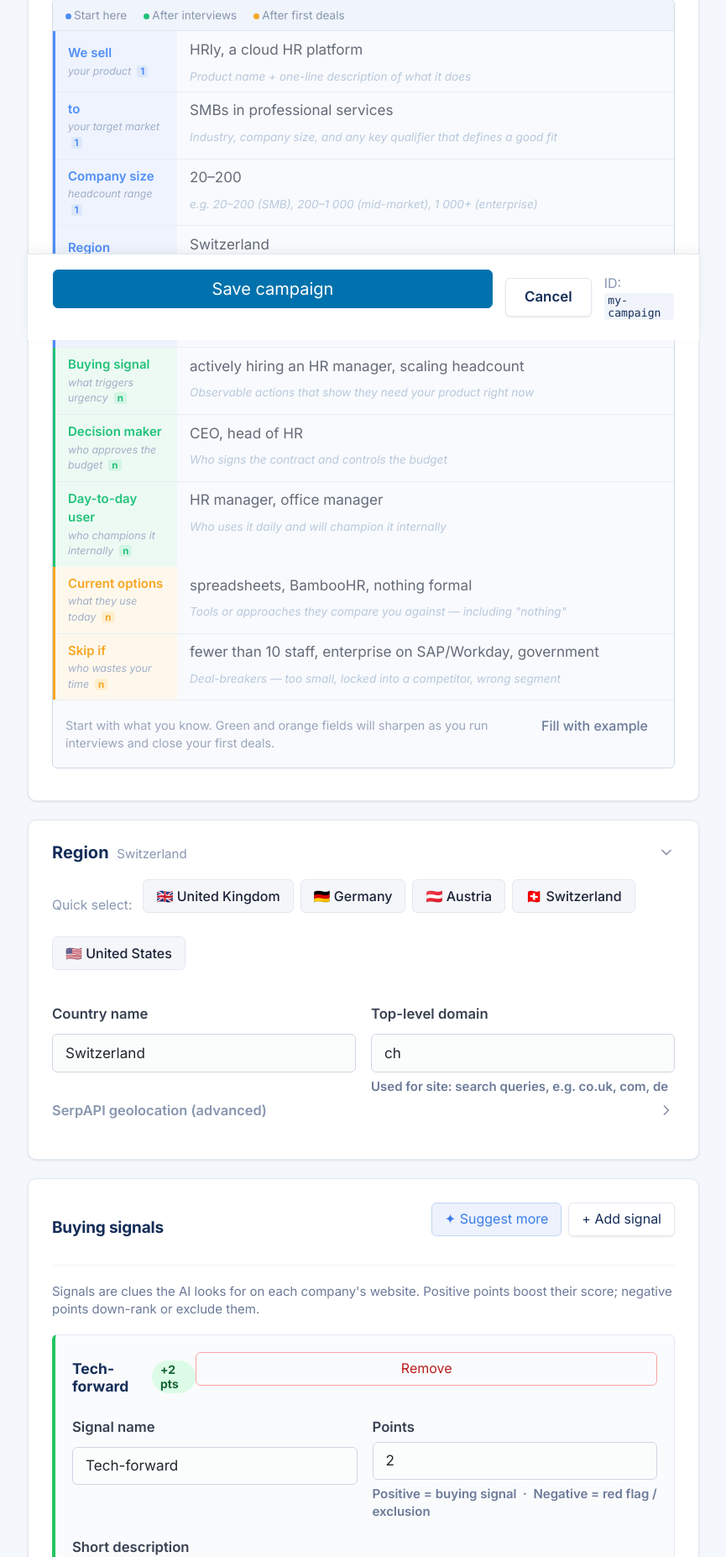
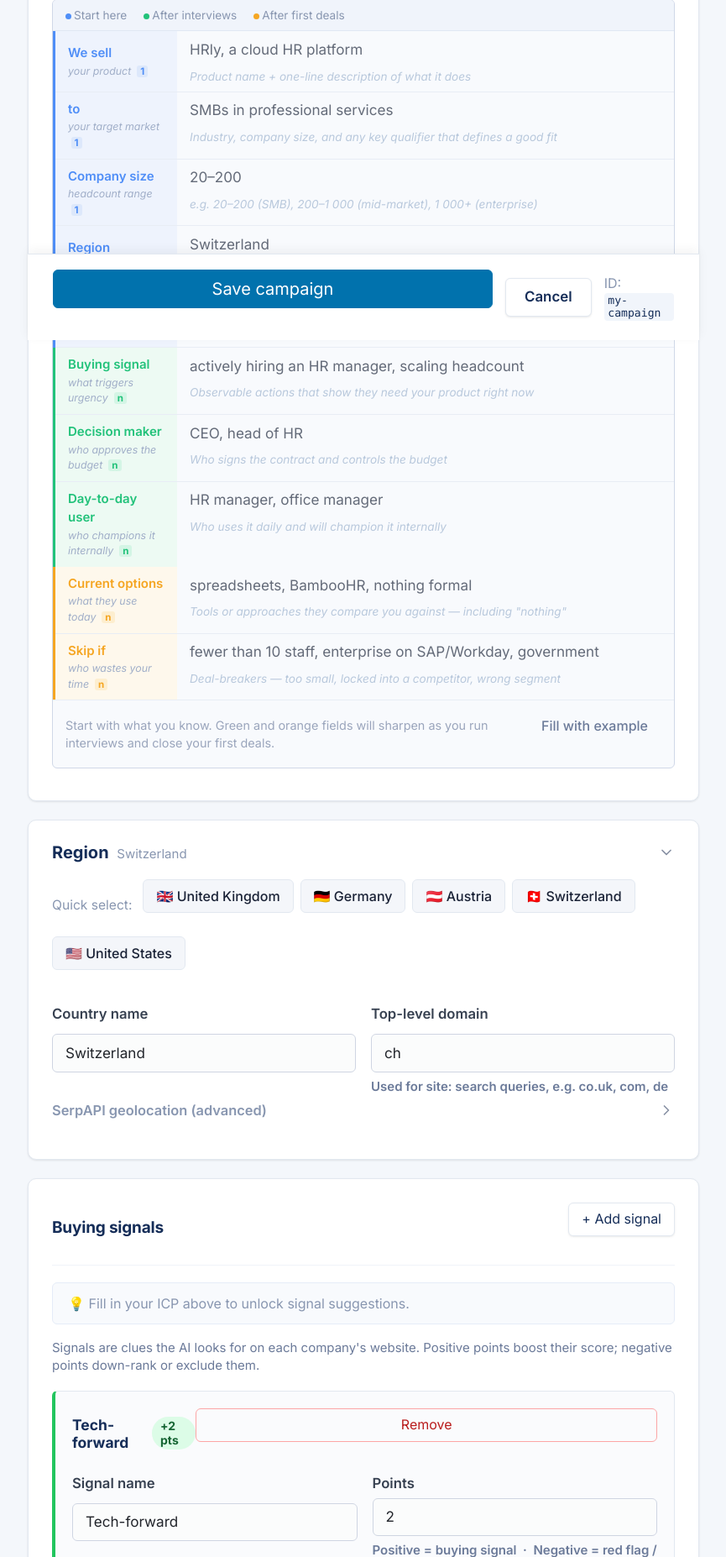
Before and after one commit to tstjep/firstlighthouse, a FastAPI app: page /campaigns/new in a window 1280 px wide. Shown: the part 395-2249 px from the top of the page at 84% size, without its empty margins (7-872 px from the left). Run offline with FastAPI, Linux system fonts and the light colour scheme; some libraries are stand-ins or nearby versions.

Commit message:
feat: guided suggestion flow — stage-aware buttons and hints
Stage 0 (no ICP): all suggest buttons hidden, hint nudges user to fill ICP
Stage 1 (ICP filled, no signals): show Suggest signals button + inline hint
Stage 2+ (has signals): show Suggest signals + Suggest more + Suggest roles in contacts
updateStageUI() drives all visibility; wired to ICP input, signal inject/remove, roles textarea
Rename AI-branded labels (AI signal suggestions → Signal suggestions, Thinking → Loading, etc.)

Co-Authored-By: Claude Sonnet 4.6 <noreply@anthropic.com>

```diff
--- a/frontend/templates/editor.html
+++ b/frontend/templates/editor.html
@@ -238,17 +238,20 @@
   <div class="section" id="signals-section">
     <div class="section-header">
       <h2>Buying signals</h2>
-      <div style="display:flex; gap:0.4rem;">
+      <div style="display:flex; gap:0.4rem; align-items:center;">
         <button type="button" id="suggestBtn" onclick="fetchSuggestions()"
                 class="btn-ai btn-sm" style="display:none;">
-          ✦ Suggest from ICP
+          ✦ Suggest signals
         </button>
-        <button type="button" id="suggestMoreBtn" onclick="fetchMoreSuggestions()" class="btn-ai btn-sm">
+        <button type="button" id="suggestMoreBtn" onclick="fetchMoreSuggestions()"
+                class="btn-ai btn-sm" style="display:none;">
           ✦ Suggest more
         </button>
         <button type="submit" name="action" value="add_signal" class="btn-sm secondary">+ Add signal</button>
       </div>
     </div>
+
+    <div id="signalsStageHint" style="display:none; margin-bottom:0.85rem; font-size:0.8rem; color:#8896b0; background:#f8fafd; border:1px solid #e5ecf8; border-radius:var(--radius-sm); padding:0.6rem 0.9rem;"></div>
 
     <p class="help" style="margin-bottom: 1rem;">
       Signals are clues the AI looks for on each company's website. Positive points boost their score; negative points down-rank or exclude them.
@@ -257,7 +260,7 @@
     <!-- AI "suggest from ICP" panel -->
     <div id="suggestionPanel" style="display:none; margin-bottom:1rem; border:1px solid #b0c4de; border-radius:var(--radius); background:#f7f9ff; padding:1.1rem 1.25rem;">
       <div style="display:flex; align-items:center; justify-content:space-between; margin-bottom:0.85rem;">
-        <span style="font-size:0.85rem; font-weight:700; color:var(--brand);">✦ AI signal suggestions</span>
+        <span style="font-size:0.85rem; font-weight:700; color:var(--brand);">✦ Signal suggestions</span>
         <button type="button" onclick="dismissSuggestions()"
                 class="btn-ghost btn-sm">dismiss ×</button>
       </div>
@@ -272,12 +275,12 @@
     <!-- AI "suggest more" panel -->
     <div id="moreSuggestionPanel" style="display:none; margin-bottom:1rem; border:1px solid #b0c4de; border-radius:var(--radius); background:#f7f9ff; padding:1.1rem 1.25rem;">
       <div style="display:flex; align-items:center; justify-content:space-between; margin-bottom:0.85rem;">
-        <span style="font-size:0.85rem; font-weight:700; color:var(--brand);">✦ Additional signal ideas</span>
+        <span style="font-size:0.85rem; font-weight:700; color:var(--brand);">✦ More signal ideas</span>
         <button type="button" onclick="dismissMoreSuggestions()"
                 class="btn-ghost btn-sm">dismiss ×</button>
       </div>
       <p style="font-size:0.78rem; color:#6b7a99; margin:0 0 1rem;">
-        Suggestions that complement your existing signals — gaps the AI noticed based on your ICP.
+        Signals that complement what you already have — gaps spotted based on your ICP.
       </p>
       <div id="moreSuggestionCards" style="display:flex; flex-direction:column; gap:0.65rem;"></div>
       <div id="moreSuggestError" style="display:none; font-size:0.82rem; color:var(--danger); margin-top:0.5rem;"></div>
@@ -349,17 +352,15 @@
   <div class="section" id="contacts-section">
     <div class="section-header">
       <h2>Contacts to find</h2>
+      <button type="button" id="suggestRolesBtn" onclick="fetchRoleSuggestions()"
+              class="btn-ai btn-sm" style="display:none;">
+        ✦ Suggest roles
+      </button>
     </div>
 
     <div>
-      <span style="display:flex; align-items:baseline; justify-content:space-between; gap:0.5rem; margin-bottom:0.35rem;">
+      <span style="display:flex; align-items:baseline; gap:0.5rem; margin-bottom:0.35rem;">
         <span style="font-size:0.835rem; font-weight:600; color:#374151;">Roles to target</span>
-        <button type="button"
-                onclick="fetchRoleSuggestions()"
-                id="suggestRolesBtn"
-                class="btn-ai btn-sm">
-          ✦ Suggest roles
-        </button>
       </span>
 
       <!-- buyer / user legend -->
@@ -371,13 +372,14 @@
       <textarea name="contact.roles"
                 id="contactRoles"
                 rows="2"
-                placeholder="Managing Partner, Head of HR, Partner, Director">{{ campaign.contact.roles | join(", ") }}</textarea>
+                placeholder="Managing Partner, Head of HR, Partner, Director"
+                oninput="updateStageUI()">{{ campaign.contact.roles | join(", ") }}</textarea>
 
       <!-- role suggestion panel -->
       <div id="roleSuggestionPanel"
            style="display:none; margin-top:0.5rem; border:1px solid #b0c4de; border-radius:var(--radius); background:#f7f9ff; padding:1rem 1.15rem;">
         <div style="display:flex; align-items:center; justify-content:space-between; margin-bottom:0.5rem;">
-          <span style="font-size:0.85rem; font-weight:700; color:var(--brand);">✦ Suggested roles</span>
+          <span style="font-size:0.85rem; font-weight:700; color:var(--brand);">✦ Role suggestions</span>
           <button type="button" onclick="dismissRolePanel()"
                   class="btn-ghost btn-sm">dismiss ×</button>
         </div>
@@ -534,7 +536,7 @@ async function fetchSuggestions() {
   }
 
   const btn = document.getElementById('suggestBtn');
-  btn.textContent = '⏳ Thinking…';
+  btn.textContent = '⏳ Loading…';
   btn.disabled = true;
 
   document.getElementById('suggestionPanel').style.display = 'block';
@@ -601,7 +603,7 @@ function injectSignal(sig) {
       <h4>
         ${esc(sig.name)}
         <span class="tag ${badgeCls}">${badgeTxt}</span>
-        <span style="font-size:0.68rem; font-weight:400; color:#8896b0; margin-left:0.25rem;">AI suggested</span>
+        <span style="font-size:0.68rem; font-weight:400; color:#8896b0; margin-left:0.25rem;">suggested</span>
       </h4>
       <button type="button" onclick="removeInjectedSignal(this)"
               class="btn-sm btn-danger">Remove</button>
@@ -637,11 +639,13 @@ function injectSignal(sig) {
 
   // Increment count
   countInput.value = idx + 1;
+  updateStageUI();
 }
 
 function removeInjectedSignal(btn) {
   btn.closest('.signal-card').remove();
   renumberSignals();
+  updateStageUI();
 }
 
 function renumberSignals() {
@@ -699,7 +703,7 @@ async function fetchMoreSuggestions() {
   }
 
   const btn = document.getElementById('suggestMoreBtn');
-  btn.textContent = '⏳ Thinking…';
+  btn.textContent = '⏳ Loading…';
   btn.disabled = true;
 
   document.getElementById('moreSuggestionPanel').style.display = 'block';
@@ -953,10 +957,7 @@ function rebuildIcp() {
     if (ta) ta.value = parts.join('');
   }
 
-  // Show "Suggest signals" only once the product field has content
-  const productFilled = !!(document.getElementById('icp_product')?.value.trim());
-  const btn = document.getElementById('suggestBtn');
-  if (btn) btn.style.display = productFilled ? '' : 'none';
+  updateStageUI();
 }
 
 // Hide the hint text beneath a field once the user has typed something
@@ -1020,9 +1021,57 @@ function fillExampleValues() {
   rebuildIcp();
 }
 
+function signalCount() {
+  // Count both server-rendered and injected signals
+  return document.querySelectorAll('[name^="signals."][name$=".name"]').length;
+}
+
+function hasRoles() {
+  return !!(document.getElementById('contactRoles')?.value.trim());
+}
+
+function updateStageUI() {
+  const icpFilled  = !!(document.getElementById('icp_product')?.value.trim());
+  const hasSigs    = signalCount() > 0;
+  const hasRolesNow = hasRoles();
+
+  const suggestBtn     = document.getElementById('suggestBtn');
+  const suggestMoreBtn = document.getElementById('suggestMoreBtn');
+  const suggestRolesBtn = document.getElementById('suggestRolesBtn');
+  const stageHint      = document.getElementById('signalsStageHint');
+
+  // Stage 0 — no ICP
+  if (!icpFilled) {
+    if (suggestBtn)      suggestBtn.style.display      = 'none';
+    if (suggestMoreBtn)  suggestMoreBtn.style.display  = 'none';
+    if (suggestRolesBtn) suggestRolesBtn.style.display = 'none';
+    if (stageHint) {
+      stageHint.style.display = 'block';
+      stageHint.innerHTML = '💡 Fill in your ICP above to unlock signal suggestions.';
+    }
+    return;
+  }
+
+  // Stage 1 — ICP filled, no signals yet
+  if (!hasSigs) {
+    if (suggestBtn)      { suggestBtn.style.display = ''; suggestBtn.textContent = '✦ Suggest signals'; }
+    if (suggestMoreBtn)  suggestMoreBtn.style.display  = 'none';
+    if (suggestRolesBtn) suggestRolesBtn.style.display = 'none';
+    if (stageHint) {
+      stageHint.style.display = 'block';
+      stageHint.innerHTML = '✦ Your ICP is ready — click <strong>Suggest signals</strong> to get started, or add one manually.';
+    }
+    return;
+  }
+
+  // Stage 2+ — ICP + signals exist
+  if (suggestBtn)      { suggestBtn.style.display = ''; suggestBtn.textContent = '✦ Suggest signals'; }
+  if (suggestMoreBtn)  { suggestMoreBtn.style.display = ''; }
+  if (suggestRolesBtn) { suggestRolesBtn.style.display = ''; }
+  if (stageHint)       stageHint.style.display = 'none';
+}
+
 function initIcpBuilder() {
-  // Pre-fill region field from saved region label only in edit mode
-  // (detect edit mode by checking if a campaign name is already saved)
   const isEditMode = !!{{ 'true' if campaign.product_context else 'false' }};
   const regionInput = document.getElementById('icp_region');
   const savedRegion = document.querySelector('[name="region.label"]');
@@ -1030,12 +1079,8 @@ function initIcpBuilder() {
     regionInput.value = savedRegion.value;
     updateHint(regionInput);
   }
-  // Hide hints for any other pre-filled fields (edit mode)
   document.querySelectorAll('#icpBuilder input[id^="icp_"]').forEach(updateHint);
-  // Sync suggest button state
-  const productFilled = !!(document.getElementById('icp_product')?.value.trim());
-  const btn = document.getElementById('suggestBtn');
-  if (btn) btn.style.display = productFilled ? '' : 'none';
+  updateStageUI();
 }
 
 document.addEventListener('DOMContentLoaded', initIcpBuilder);
```
